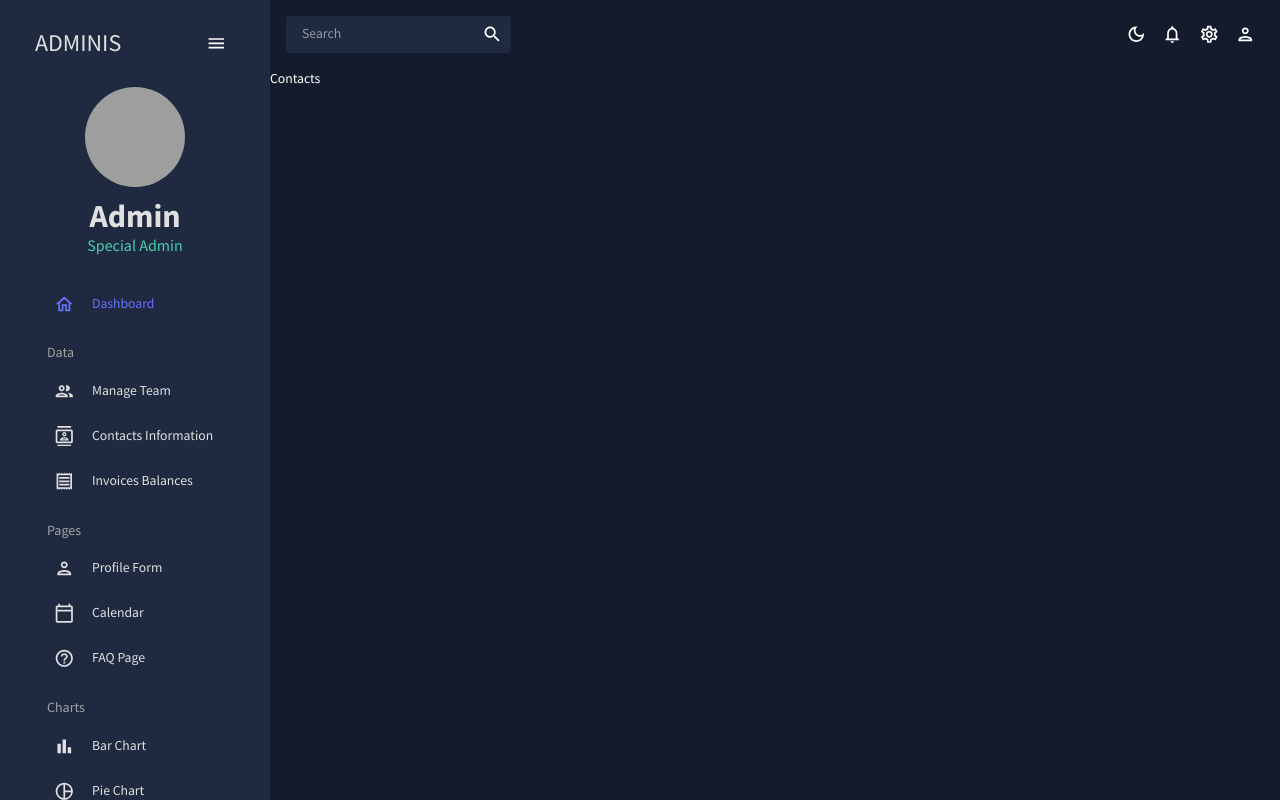
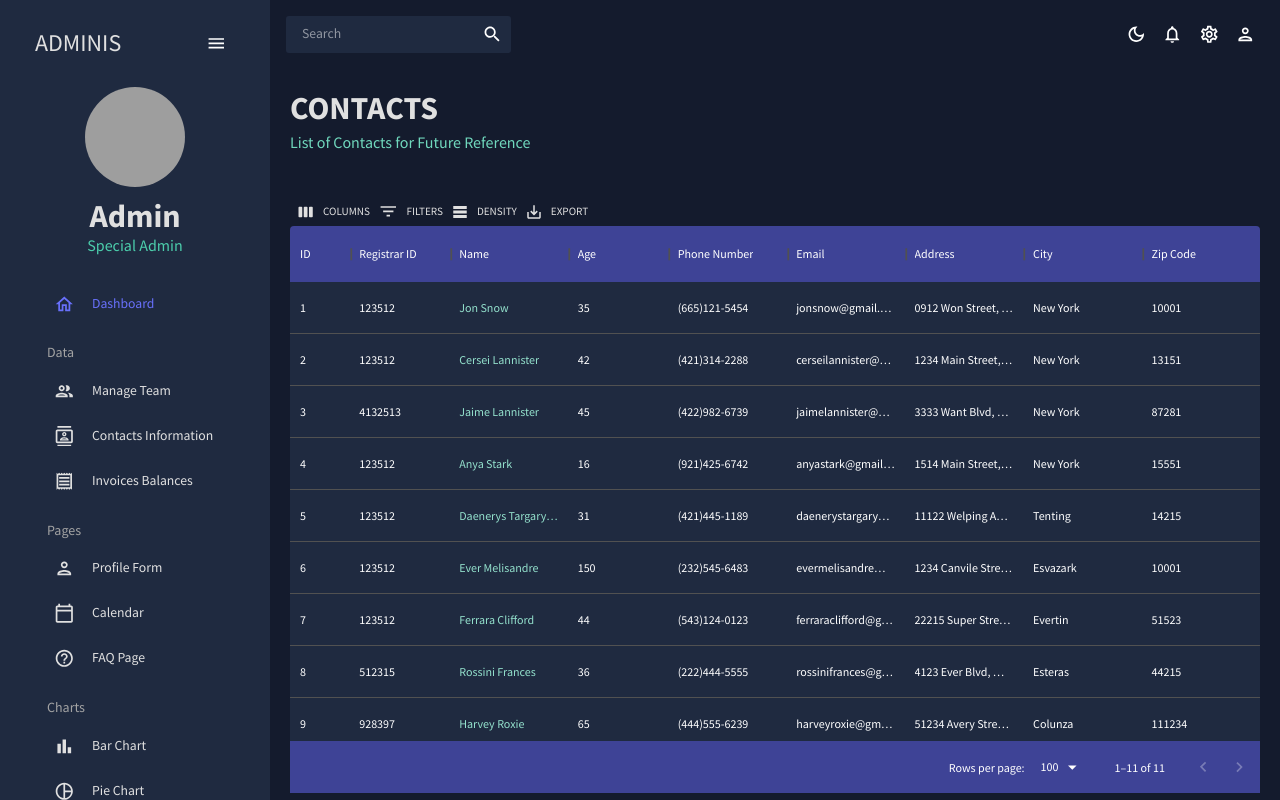
Before and after one commit to birkan-dogan/react-admin-dashboard, a React (Create React App) app: page /contacts in a window 1280 px wide. Built offline with nearby package versions, Linux system fonts and the light colour scheme; grey boxes are pictures that could not be loaded.

Commit message:
displaying data and styling mui DataGrid for Contacts page

```diff
--- a/src/scenes/contacts/index.jsx
+++ b/src/scenes/contacts/index.jsx
@@ -1,5 +1,102 @@
+import { Box } from "@mui/material";
+import { DataGrid, GridToolbar } from "@mui/x-data-grid";
+import { tokens } from "../../theme";
+import { mockDataContacts } from "../../data/mockData";
+import Header from "../../components/Header";
+import { useTheme } from "@mui/material";
+
 const Contacts = () => {
-  return <div>Contacts</div>;
+  const theme = useTheme();
+  const colors = tokens(theme.palette.mode);
+
+  // headerName represents the column title name of the table
+  const columns = [
+    { field: "id", headerName: "ID", flex: 0.5 },
+    { field: "registrarId", headerName: "Registrar ID" },
+    {
+      field: "name",
+      headerName: "Name",
+      flex: 1,
+      cellClassName: "name-column--cell",
+    },
+    {
+      field: "age",
+      headerName: "Age",
+      type: "number",
+      headerAlign: "left",
+      align: "left",
+    },
+    {
+      field: "phone",
+      headerName: "Phone Number",
+      flex: 1,
+    },
+    {
+      field: "email",
+      headerName: "Email",
+      flex: 1,
+    },
+    {
+      field: "address",
+      headerName: "Address",
+      flex: 1,
+    },
+    {
+      field: "city",
+      headerName: "City",
+      flex: 1,
+    },
+    {
+      field: "zipCode",
+      headerName: "Zip Code",
+      flex: 1,
+    },
+  ];
+
+  return (
+    <Box m="20px">
+      <Header
+        title="CONTACTS"
+        subtitle="List of Contacts for Future Reference"
+      />
+      <Box
+        m="40px 0 0 0"
+        height="75vh"
+        sx={{
+          "& .MuiDataGrid-root": { border: "none" },
+          "& .MuiDataGrid-cell": {
+            borderBottom: "none",
+          },
+          "& .name-column--cell": {
+            color: colors.greenAccent[300],
+          },
+          "& .MuiDataGrid-columnHeaders": {
+            backgroundColor: colors.blueAccent[700],
+            borderBottom: "none",
+          },
+          "& .MuiDataGrid-virtualScroller": {
+            backgroundColor: colors.primary[400],
+          },
+          "& .MuiDataGrid-footerContainer": {
+            borderTop: "none",
+            backgroundColor: colors.blueAccent[700],
+          },
+          "& .MuiCheckbox-root": {
+            color: `${colors.greenAccent[200]} !important`,
+          },
+          "& .MuiDataGrid-toolbarContainer .MuiButton-text": {
+            color: `${colors.grey[100]} !important`,
+          },
+        }}
+      >
+        <DataGrid
+          rows={mockDataContacts}
+          columns={columns}
+          components={{ Toolbar: GridToolbar }}
+        />
+      </Box>
+    </Box>
+  );
 };
 
 export default Contacts;
```
